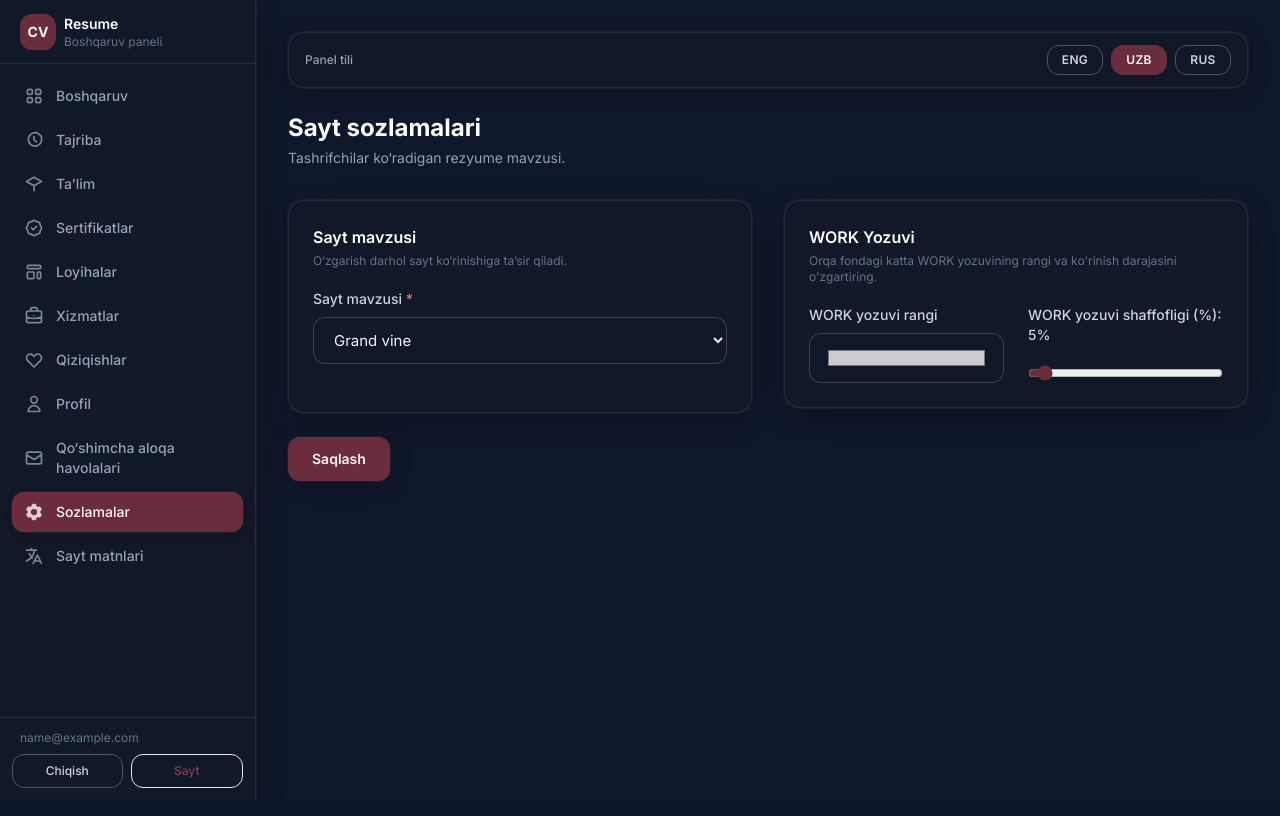
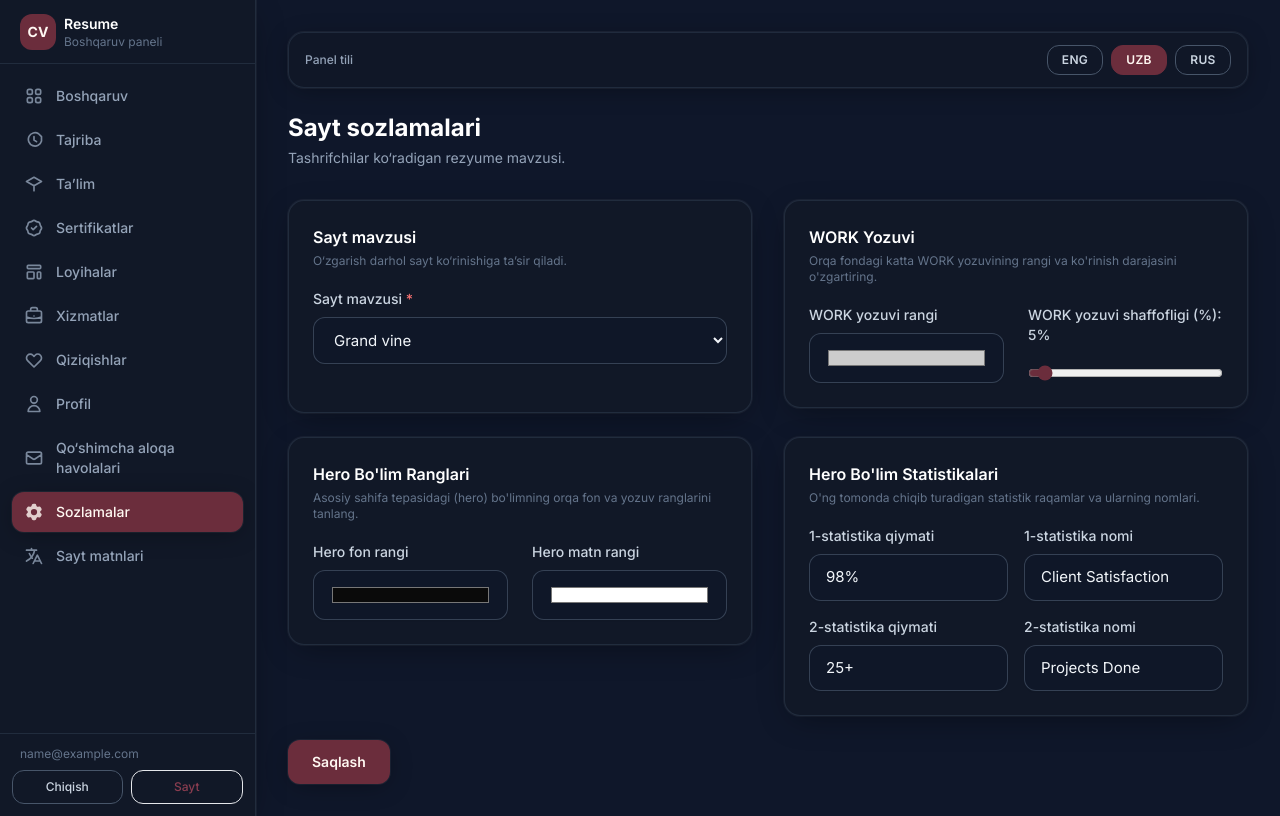
Before and after one commit to rasulbek647/my_portfolio, a Django app: page /admin/settings/ in a window 1280 px wide. Run offline with Django 5.2, Linux system fonts and the light colour scheme; the visitor is signed in with stand-in values (Sample User, id 1); data comes from the database, SQL or seed files in the repository; some libraries are stand-ins or nearby versions.

Commit message:
fix: render hero setting fields in admin panel settings html

```diff
--- a/templates/dashboard/settings.html
+++ b/templates/dashboard/settings.html
@@ -40,7 +40,59 @@
       </div>
     </div>
   </div>
-  </div> <!-- Closes the grid -->
+  </div> <!-- Closes the first grid -->
+
+  <!-- Hero Settinglari uchun alohida grid -->
+  <div class="grid grid-cols-1 lg:grid-cols-2 gap-6 xl:gap-8 mt-6">
+
+    <!-- Uchinchi quti: Hero bo'limi ranglari -->
+    <div class="rounded-2xl border border-slate-700/50 bg-[#111827] p-6 shadow-card transition hover:border-slate-600/80 self-start">
+      <h2 class="mb-1 text-base font-semibold text-white">Hero Bo'lim Ranglari</h2>
+      <p class="mb-5 text-xs text-slate-500">Asosiy sahifa tepasidagi (hero) bo'limning orqa fon va yozuv ranglarini tanlang.</p>
+
+      <div class="grid grid-cols-1 gap-6 sm:grid-cols-2">
+        <div>
+          <label class="mb-2 block text-sm font-medium text-slate-300">{{ form.hero_bg_color.label }}</label>
+          {{ form.hero_bg_color }}
+        </div>
+        <div>
+          <label class="mb-2 block text-sm font-medium text-slate-300">{{ form.hero_text_color.label }}</label>
+          {{ form.hero_text_color }}
+        </div>
+      </div>
+    </div>
+
+    <!-- To'rtinchi quti: Hero bo'limi statistikalari -->
+    <div class="rounded-2xl border border-slate-700/50 bg-[#111827] p-6 shadow-card transition hover:border-slate-600/80 self-start">
+      <h2 class="mb-1 text-base font-semibold text-white">Hero Bo'lim Statistikalari</h2>
+      <p class="mb-5 text-xs text-slate-500">O'ng tomonda chiqib turadigan statistik raqamlar va ularning nomlari.</p>
+
+      <div class="space-y-4">
+        <div class="grid grid-cols-1 gap-4 sm:grid-cols-2">
+          <div>
+            <label class="mb-2 block text-sm font-medium text-slate-300">{{ form.hero_stat1_value.label }}</label>
+            {{ form.hero_stat1_value }}
+          </div>
+          <div>
+            <label class="mb-2 block text-sm font-medium text-slate-300">{{ form.hero_stat1_label.label }}</label>
+            {{ form.hero_stat1_label }}
+          </div>
+        </div>
+
+        <div class="grid grid-cols-1 gap-4 sm:grid-cols-2">
+          <div>
+            <label class="mb-2 block text-sm font-medium text-slate-300">{{ form.hero_stat2_value.label }}</label>
+            {{ form.hero_stat2_value }}
+          </div>
+          <div>
+            <label class="mb-2 block text-sm font-medium text-slate-300">{{ form.hero_stat2_label.label }}</label>
+            {{ form.hero_stat2_label }}
+          </div>
+        </div>
+      </div>
+    </div>
+
+  </div>
 
   {% if form.non_field_errors %}
   <ul class="rounded-xl border border-red-400/30 bg-red-500/10 px-4 py-3 text-sm text-red-300">{% for e in form.non_field_errors %}<li>{{ e }}</li>{% endfor %}</ul>
```
